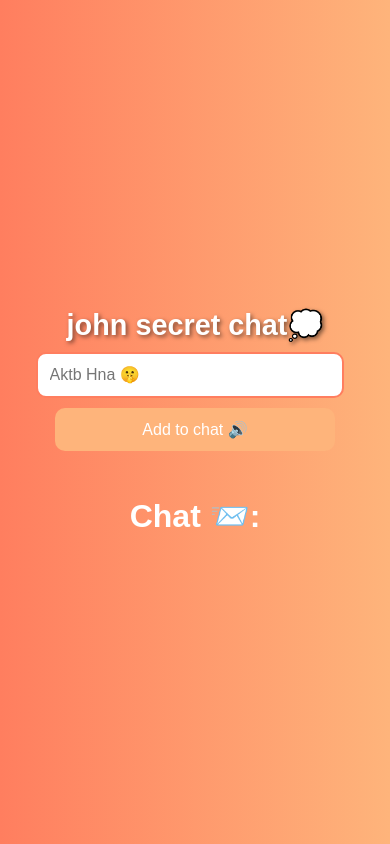
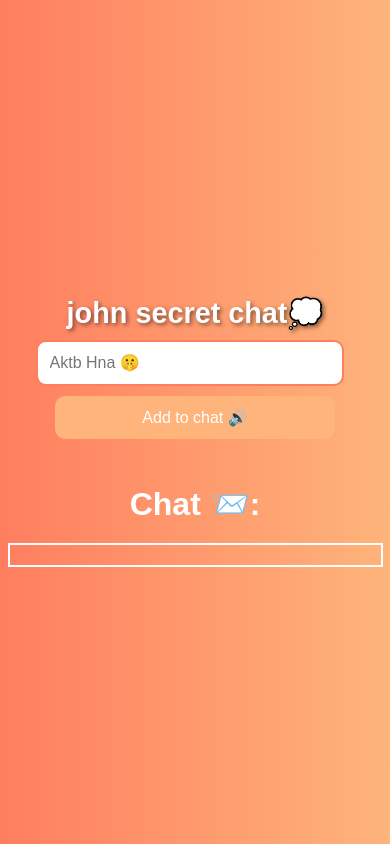
Before and after one commit to JO123456789101112/Global-sevcet-chat-app, a website: page index.html in a window 390 px wide. Drawn offline with Linux system fonts and the light colour scheme; no server answers.

Commit message:
Update index.html

```diff
--- a/index.html
+++ b/index.html
@@ -186,6 +186,12 @@
                 font-size: 1.1rem;
                 padding: 10px;
             }
+            #wishlist {
+    max-height: 400px; /* أو أي ارتفاع يناسبك */
+    overflow-y: auto; /* يجعل القائمة قابلة للتمرير */
+    border: 2px solid white; /* لتحسين الشكل */
+    padding: 10px;
+}
         }
     </style>
 </head>
```
